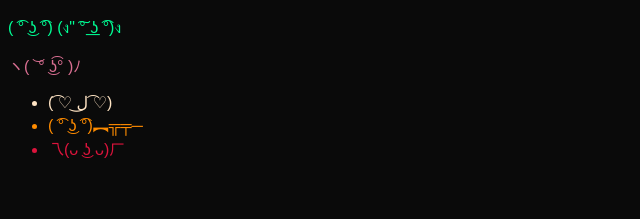
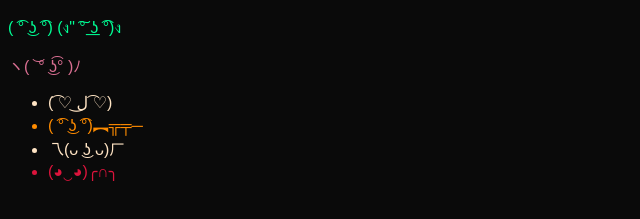
Before and after one commit to SmolCnr/Tafe-website, a plain HTML site: page index.html in a window 1280 px wide. Shown: the part 61-280 px from the top of the page, without its empty margins (0-640 px from the left). Drawn offline with Linux system fonts and the light colour scheme.

Commit message:
added a new lenny

```diff
--- a/index.html
+++ b/index.html
@@ -18,6 +18,7 @@
         <li>( ͡♡ ل͜ ͡♡)</li>
         <li>( ͡° ͜ʖ ͡°)︻╦╤─</li>
         <li>乁(ᴗ ͜ʖ ᴗ)ㄏ</li>
+        <li>(◕‿◕)╭∩╮</li>
 
     </ul>
 </body>
```
